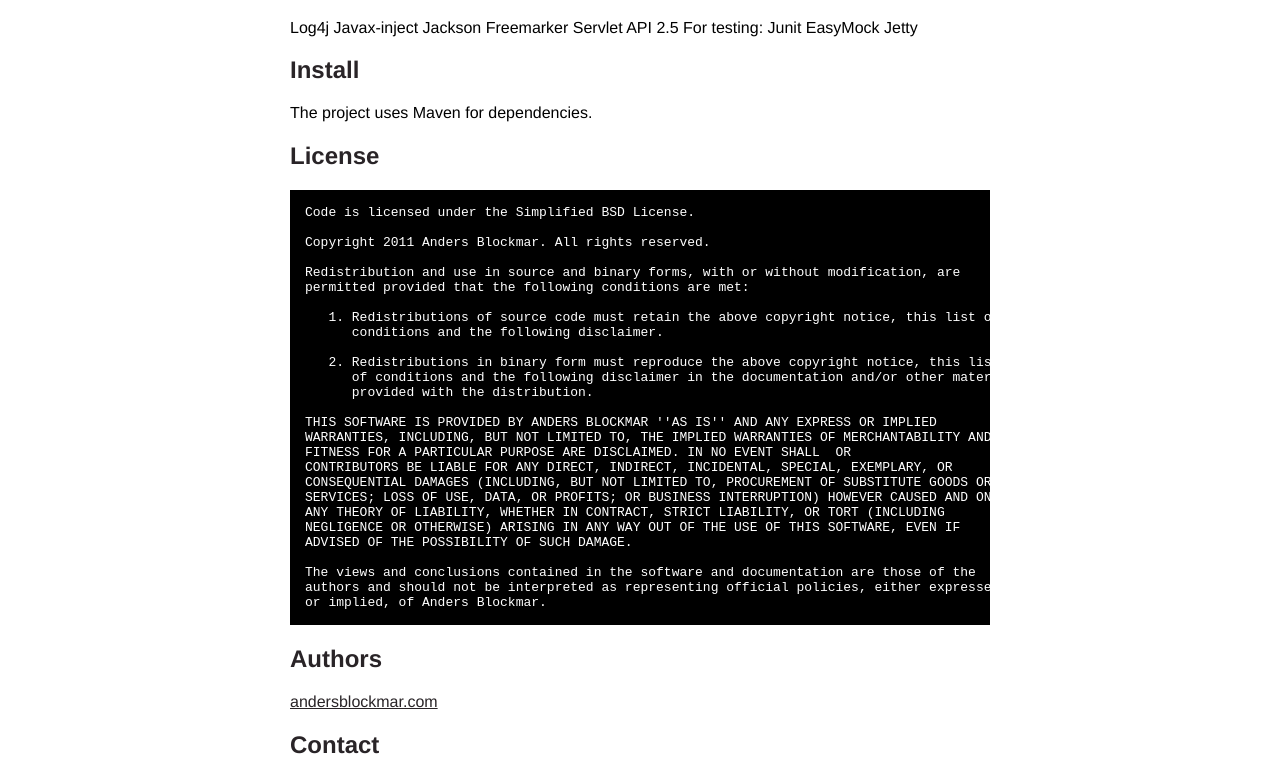
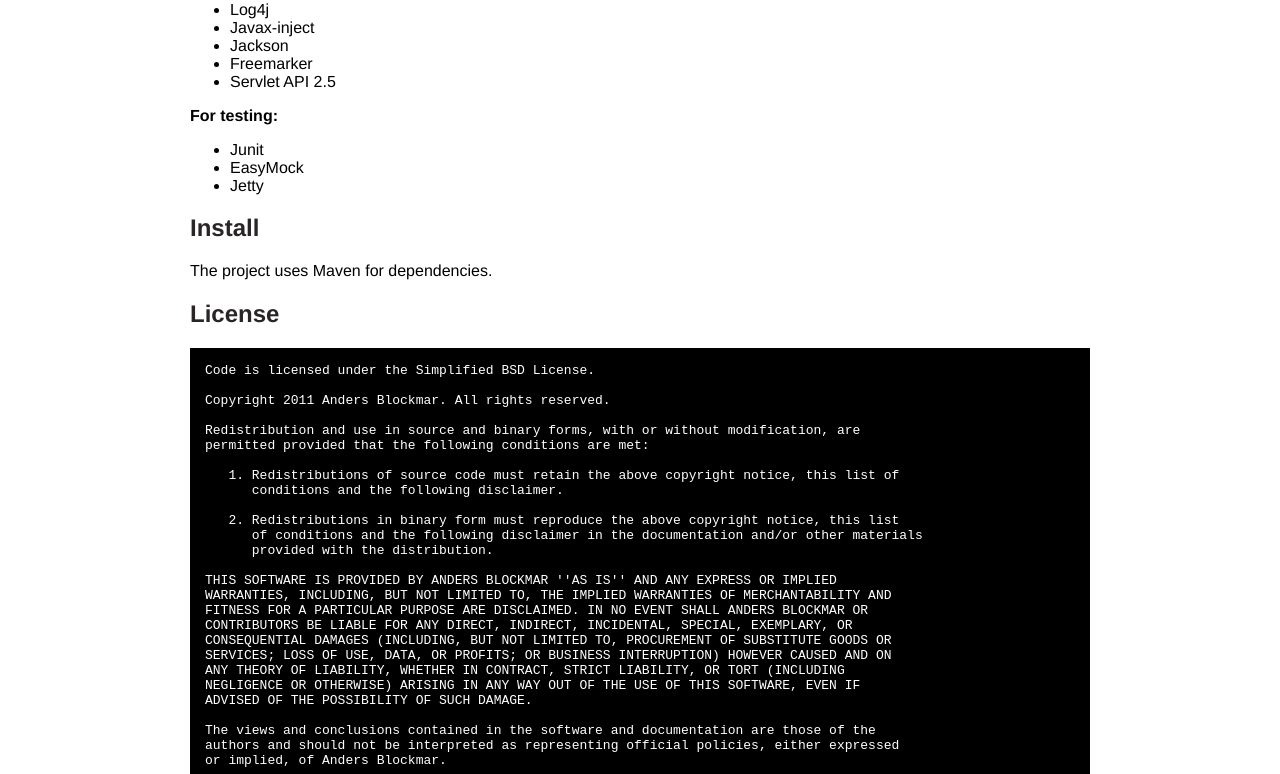
Before and after one commit to blockmar/letitrest, a plain HTML site: page index.html in a window 1280 px wide. Shown: the part 332-1106 px from the top of the page. Drawn offline with Linux system fonts and the light colour scheme.

Commit message:
Update index.html

```diff
--- a/index.html
+++ b/index.html
@@ -14,7 +14,7 @@
     }
     #container {
       margin: 0 auto;
-      width: 700px;
+      width: 900px;
     }
     h1 { font-size: 3.8em; color: #292427; margin-bottom: 3px; }
     h1 .small { font-size: 0.4em; }
@@ -59,17 +59,20 @@ This is a work in progress, please se the Examples catalog for documentation. Mo
 
 
       <h2>Dependencies</h2>
-      <p>Log4j
-Javax-inject
-Jackson
-Freemarker
-Servlet API 2.5
+      <ul>
+<li>Log4j</li>
+<li>Javax-inject</li>
+<li>Jackson</li>
+<li>Freemarker</li>
+<li>Servlet API 2.5</li>
+</ul>
 
-For testing:
-Junit
-EasyMock
-Jetty
-</p>
+<b>For testing:</b>
+<ul>
+<li>Junit</li>
+<li>EasyMock</li>
+<li>Jetty</li>
+</ul>
 
 
 
@@ -95,7 +98,7 @@ permitted provided that the following conditions are met:
 
 THIS SOFTWARE IS PROVIDED BY ANDERS BLOCKMAR ''AS IS'' AND ANY EXPRESS OR IMPLIED
 WARRANTIES, INCLUDING, BUT NOT LIMITED TO, THE IMPLIED WARRANTIES OF MERCHANTABILITY AND
-FITNESS FOR A PARTICULAR PURPOSE ARE DISCLAIMED. IN NO EVENT SHALL <COPYRIGHT HOLDER> OR
+FITNESS FOR A PARTICULAR PURPOSE ARE DISCLAIMED. IN NO EVENT SHALL ANDERS BLOCKMAR OR
 CONTRIBUTORS BE LIABLE FOR ANY DIRECT, INDIRECT, INCIDENTAL, SPECIAL, EXEMPLARY, OR
 CONSEQUENTIAL DAMAGES (INCLUDING, BUT NOT LIMITED TO, PROCUREMENT OF SUBSTITUTE GOODS OR
 SERVICES; LOSS OF USE, DATA, OR PROFITS; OR BUSINESS INTERRUPTION) HOWEVER CAUSED AND ON
```
